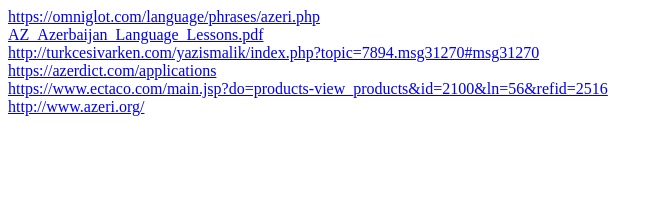
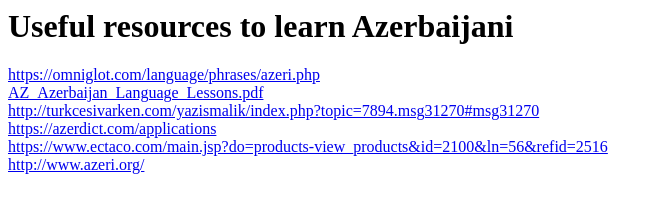
Before and after one commit to learn-azerbaijani/learn-azerbaijani.github.io, a plain HTML site: page index.html in a window 1280 px wide. Shown: the whole page, without its empty margins (0-663 px from the left). Drawn offline with Linux system fonts and the light colour scheme.

Commit message:
Update index.html

```diff
--- a/index.html
+++ b/index.html
@@ -1,3 +1,6 @@
+
+<h1>Useful resources to learn Azerbaijani</h1>
+
 <a href="https://omniglot.com/language/phrases/azeri.php">https://omniglot.com/language/phrases/azeri.php</a><br />
 <a href="AZ_Azerbaijan_Language_Lessons.pdf">AZ_Azerbaijan_Language_Lessons.pdf</a><br />
 <a href="http://turkcesivarken.com/yazismalik/index.php?topic=7894.msg31270#msg31270">http://turkcesivarken.com/yazismalik/index.php?topic=7894.msg31270#msg31270</a><br />
```
